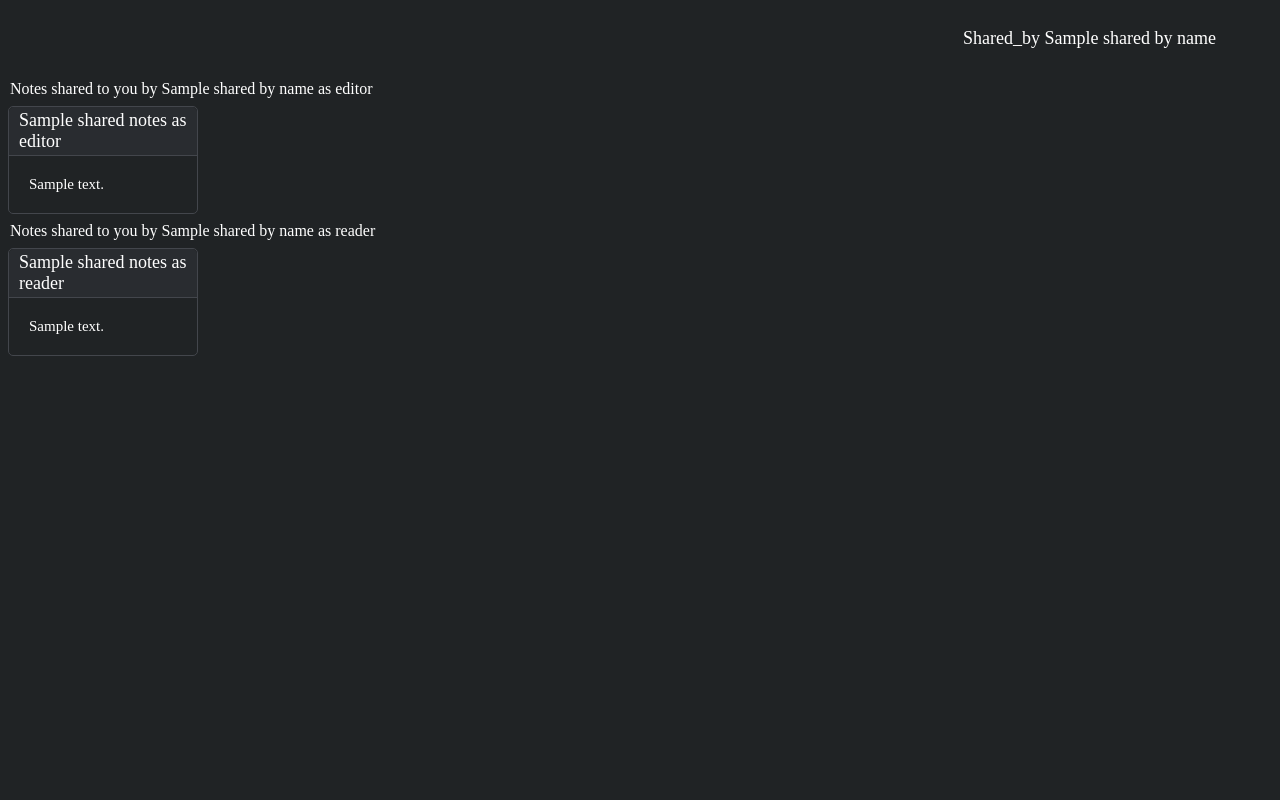
After one commit to xxPHDEVxx/Notes, a PHP site: the page made by view/view_shared_notes.php in a window 1280 px wide. The commit adds this page. Run offline with PHP 8.4, Linux system fonts and the light colour scheme; the template is opened without the code that fills it: most values are stand-ins (such as "Sample title", 1, 10 or a date in 2020); data that the repository does not hold is empty.

Commit message:
feat(view_shared_notes): Création de la vue + implémentation des méthodes nécessaires dans le model et le controlleur + finalisation

```diff
--- a/css/style.css
+++ b/css/style.css
@@ -1,15 +1,9 @@
-
-/**{
-    margin:0;
-    padding:0;
-    box-sizing: border-box;
-}*/
 
 body, html{
    height: 100%;
    margin: 0;
    padding: 0;
-   background-color:#202325;/*#252729;*/
+   background-color: #202325;/*#252729;*/
    overflow: hidden;
 
 }
@@ -34,9 +28,6 @@ body, html{
     font-weight: 500;
     text-align: center;
     margin: 20px;
-
-
-
 }
 .main form{
   padding: 0 15px 0 15px ;
@@ -44,7 +35,6 @@ body, html{
 .main form .inputbox{
 
     height: 45px;
-
     margin-bottom: 17px;
     position: relative;
 
@@ -110,7 +100,7 @@ body, html{
    list-style-type: none;
 }
 
-/* My archives */
+/* My archives + view-shared-note*/
 
 h1{
     position: absolute;
@@ -129,14 +119,15 @@ h2{
     left: 10px;
 }
 
-.my-archives {
+.my-archives{
     display: flex;
     flex-wrap: wrap;
     margin: 5px;
     position:fixed;
     top: 85px;
+
 }
-.note-archivee{
+.note-archivee, .shared-note{
 
     border:1.5px solid  #43464c;
     color: white;
@@ -145,11 +136,11 @@ h2{
     background:#202325;
     margin: 3px;
 }
-.link-note-archivee{
+.link-note-archivee, .shared-note-link{
     text-decoration: none;
     color:inherit;
 }
-.note-archivee .note-title{
+.note-title{
     font-size: 18px;
     border-bottom: 1.5px solid #43464c;;
     border-top-right-radius:5px ;
@@ -157,7 +148,7 @@ h2{
     padding:3px 10px;
     background: #292c30;
 }
-.note-archivee .note-content{
+.note-content{
     padding: 20px;
     font-weight: 350;
     font-size: 15px;
@@ -187,10 +178,6 @@ h2{
     overflow: hidden;
     text-overflow: ellipsis;
 }
-
-.li_checked_item, .li_unchecked_item{
-    list-style: none;
-  }
 
   .li_unchecked_item::before {
     content: '';
@@ -235,13 +222,11 @@ h2{
 
   #hamburger-logo{
     cursor: pointer;
-    background-color: #252729;
+    background-color:#202325; /*#252729;*/
     width: 200px;
     display: block;
     color: darkgrey;
-    /* Pour que le menu hamburger s'affiche toujours */
     text-align: right;
-    /* Pour que le menu hamburger soit "rangé" par défaut */
     transform: translateX(-120px);
     padding:10px;
 }
@@ -261,7 +246,7 @@ h2{
 }
 
 #hamburger:checked ~ #hamburger-logo {
-    background-color: #2f3542;
+    background-color:#292c30;
 }
 
 #burger-title{
@@ -276,7 +261,7 @@ h2{
   nav {
     display: flex;
     flex-direction: column;
-    background:#2f3542;
+    background:#292c30;
     overflow: hidden;
     width: 200px;
     height: 100%;
@@ -297,3 +282,20 @@ h2{
     text-decoration: none;
     padding: 10px;
   }
+
+  /* View_shared_by*/
+.shared_reader, .shared_editor {
+    display: flex;
+    flex-wrap: wrap;
+
+}
+
+.shared_title {
+   color: white;
+   margin: 5px;
+}
+.shared_by {
+    margin: 5px;
+    position:fixed;
+    top: 70px;
+}
--- /dev/null
+++ b/view/view_shared_notes.php
@@ -0,0 +1,86 @@
+<!DOCTYPE html>
+<html>
+<head>
+    <meta charset="UTF-8">
+    <title>Shared_by</title>
+    <base href="<?= $web_root ?>"/>
+    <meta name="viewport" content="width=device-width, initial-scale=1.0">
+    <link rel="stylesheet" href="https://fonts.googleapis.com/css2?family=Material+Symbols+Outlined:opsz,wght,FILL,GRAD@24,400,0,0" />
+    <link href="css/style.css" rel="stylesheet" type="text/css"/>
+</head>
+<body>
+
+<h1>Shared_by <?=$shared_by_name?></h1>
+
+<div class="shared_by">
+    <?php if (count($shared_notes_as_editor) != 0): ?>
+        <div class="shared_title">Notes shared to you by <?=$shared_by_name?> as editor</div>
+        <div class="shared_editor">
+
+            <?php foreach ($shared_notes_as_editor as $shared): ?>
+                <div class="shared-note">
+                    <div class="note-title"><?=$shared["title"]?></div>
+                    <a class="shared-note-link" href="#">
+                        <div class="note-content">
+                            <?php if($shared["content"]): ?>
+                                <div class="content_text"><?= $shared["content"]?></div>
+                            <?php elseif($shared['content_checklist']):?>
+                                    <div class="content_check">
+                                        <div class="check_item">
+                                            <?php foreach($shared["content_checklist"] as $checklist_item): ?>
+                                               <?php if(!$checklist_item['checked']): ?>
+                                                    <div class="li_unchecked_item"><?= $checklist_item['content']?></div>
+                                               <?php else:?>
+                                                     <div class="li_checked_item"><?=$checklist_item['content']?></div>
+                                               <?php endif; ?>
+                                            <?php endforeach; ?>
+                                        </div>
+                                    </div>
+                            <?php endif; ?>
+                        </div>
+                    </a>
+                </div>
+            <?php endforeach; ?>
+        </div>
+    <?php endif; ?>
+    <?php if (count($shared_notes_as_reader) != 0): ?>
+        <div class="shared_title">Notes shared to you by <?=$shared_by_name?> as reader</div>
+        <div class="shared_reader">
+
+            <?php foreach ($shared_notes_as_reader as $shared): ?>
+                <div class="shared-note">
+                    <div class="note-title"><?=$shared["title"]?></div>
+                    <a class="shared-note-link" href="#">
+                        <div class="note-content">
+                            <?php if($shared["content"]): ?>
+                                <div class="content_text"><?= $shared["content"]?></div>
+                            <?php elseif($shared['content_checklist']):?>
+                                <div class="content_check">
+                                    <div class="check_item">
+                                        <?php foreach($shared["content_checklist"] as $checklist_item): ?>
+                                            <?php if(!$checklist_item['checked']): ?>
+                                                <div class="li_unchecked_item"><?= $checklist_item['content']?></div>
+                                            <?php else:?>
+                                                <div class="li_checked_item"><?=$checklist_item['content']?></div>
+                                            <?php endif; ?>
+                                        <?php endforeach; ?>
+                                    </div>
+                                </div>
+                            <?php endif; ?>
+                        </div>
+                    </a>
+                </div>
+            <?php endforeach; ?>
+        </div>
+    <?php endif; ?>
+</div>
+
+
+
+
+
+<?php (new View("menu"))->show(["sharers"=>$sharers]); ?>
+
+
+</body>
+</html>
```
Also changed, not shown: controller/ControllerUser.php (+30 -6 lines), model/User.php (+26 -14 lines), view/view_archives.php (+4 -26 lines), view/view_menu.php (+4 -8 lines).
